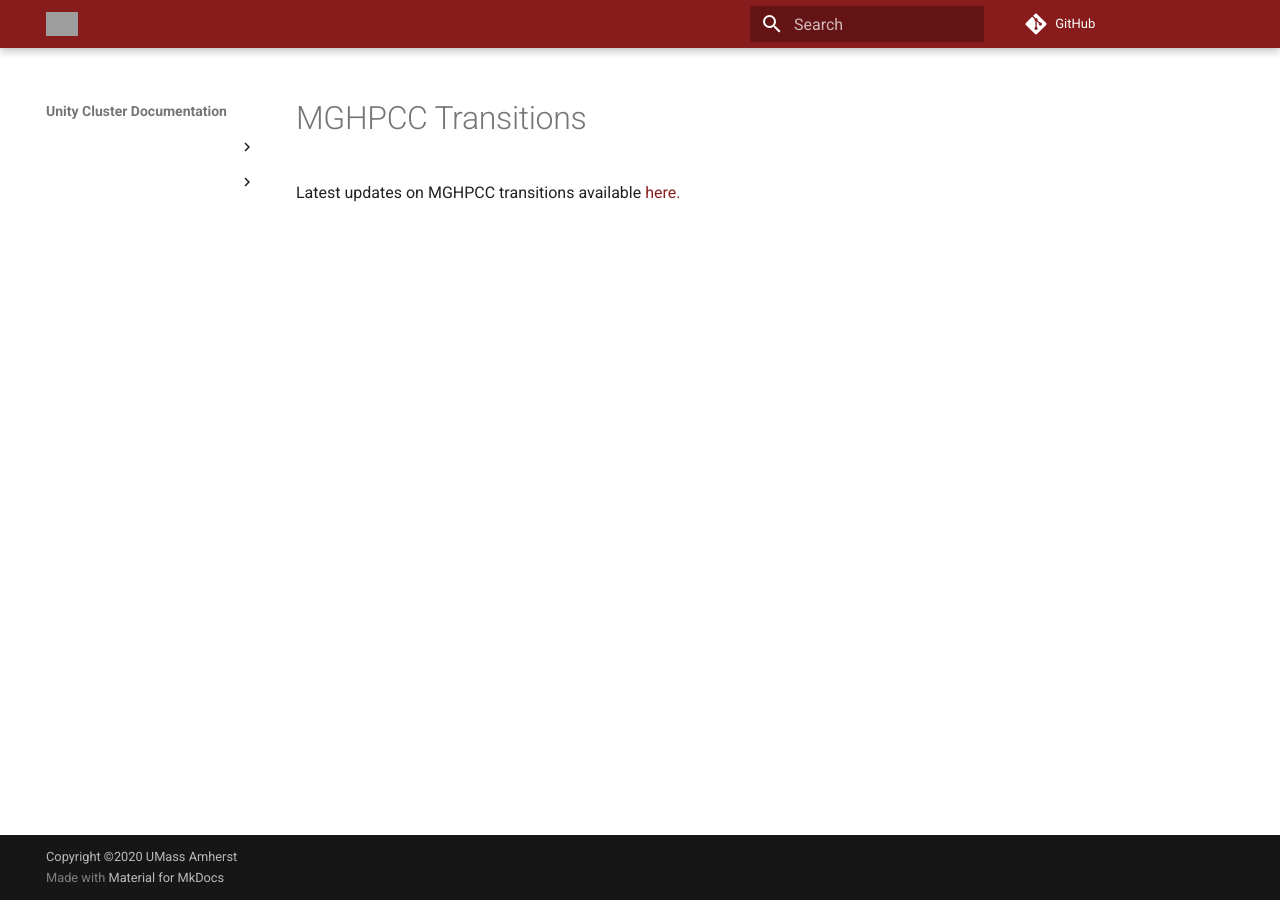
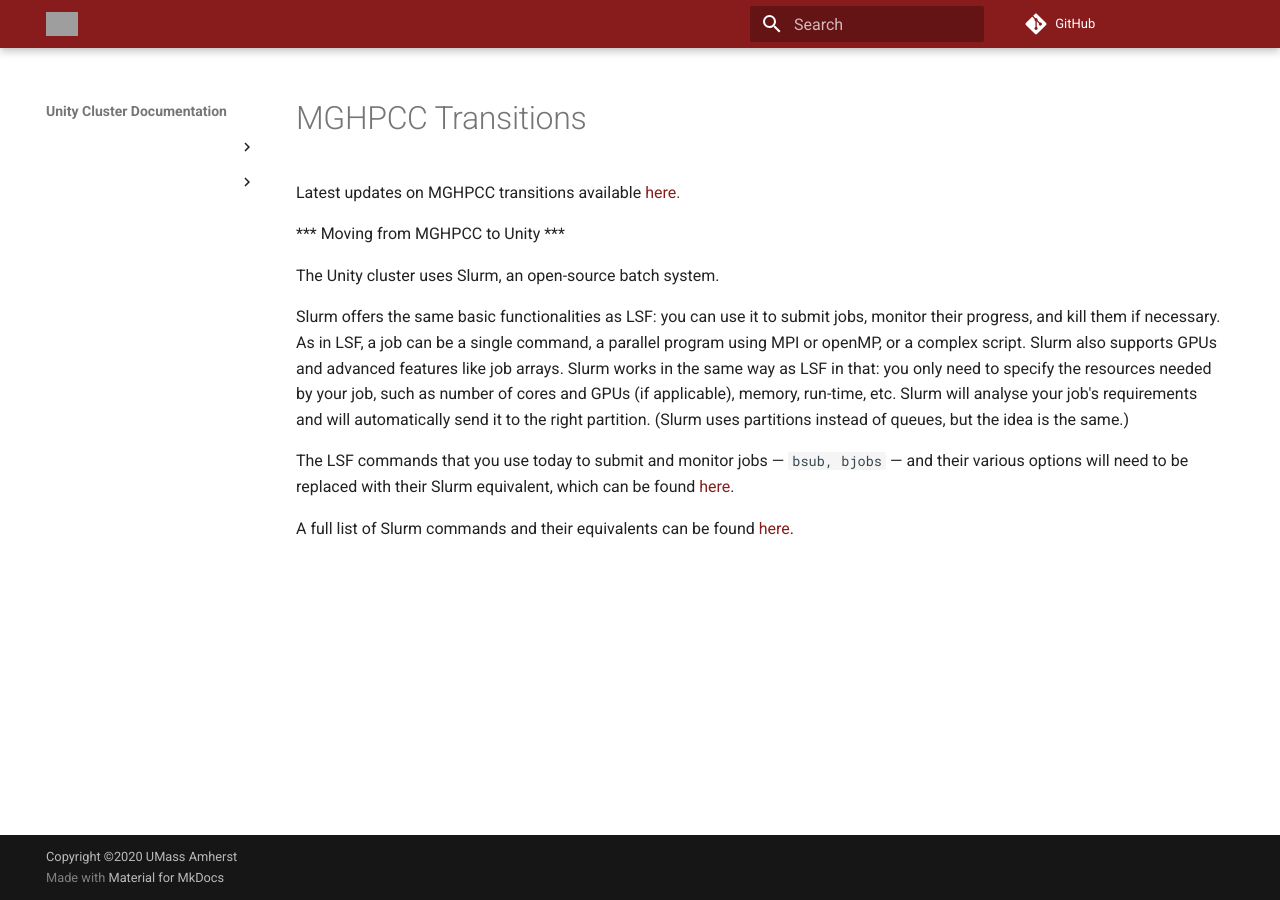
Before and after one commit to UMass-RC/unity-docs, an MkDocs documentation site: the page built from docs/MGHPCC/MGHPCC.md, in a window 1280 px wide. Built offline with MkDocs 1.6.1 and Material for MkDocs 9.7.7, drawn with Linux system fonts in a browser that asks for light colours; comment, search, counter and statistics services are not loaded; grey boxes are pictures that could not be loaded.

Commit message:
added documentation to MGHPCC.md

````diff
--- a/docs/MGHPCC/MGHPCC.md
+++ b/docs/MGHPCC/MGHPCC.md
@@ -1,2 +1,12 @@
 # MGHPCC Transitions #
 Latest updates on MGHPCC transitions available [here.](https://www.umass.edu/it/researchcomputing/mghpcc-transitions)
+
+*** Moving from MGHPCC to Unity ***
+
+The Unity cluster uses Slurm, an open-source batch system.
+
+Slurm offers the same basic functionalities as LSF: you can use it to submit jobs, monitor their progress, and kill them if necessary. As in LSF, a job can be a single command, a parallel program using MPI or openMP, or a complex script. Slurm also supports GPUs and advanced features like job arrays.  Slurm works in the same way as LSF in that: you only need to specify the resources needed by your job, such as number of cores and GPUs (if applicable), memory, run-time, etc. Slurm will analyse your job's requirements and will automatically send it to the right partition. (Slurm uses partitions instead of queues, but the idea is the same.)
+
+The LSF commands that you use today to submit and monitor jobs — ``` bsub, bjobs ``` — and their various options will need to be replaced with their Slurm equivalent, which can be found [here](https://scicomp.ethz.ch/wiki/LSF_to_Slurm_quick_reference).
+
+A full list of Slurm commands and their equivalents can be found [here](https://slurm.schedmd.com/rosetta.pdf).
````
